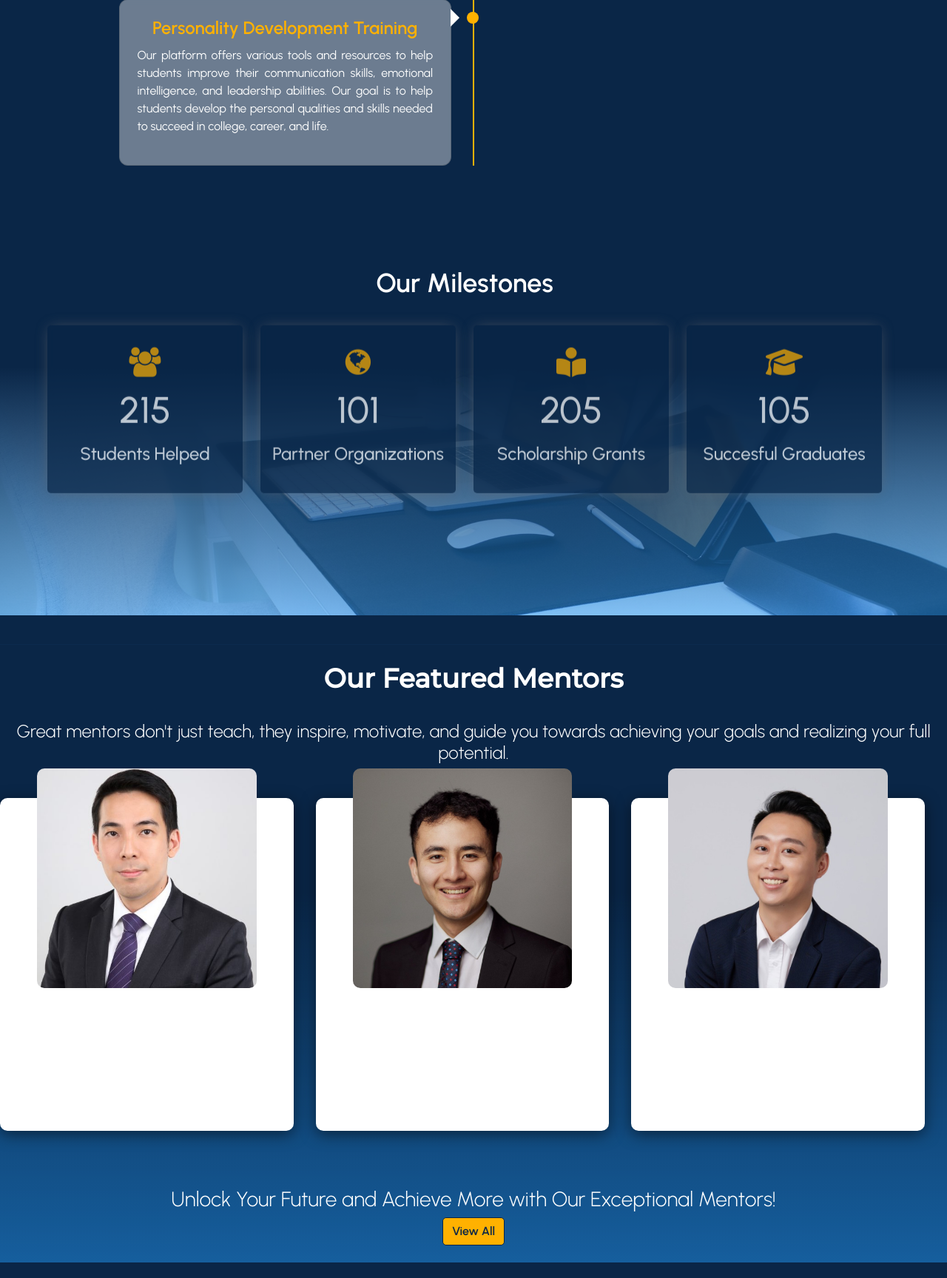
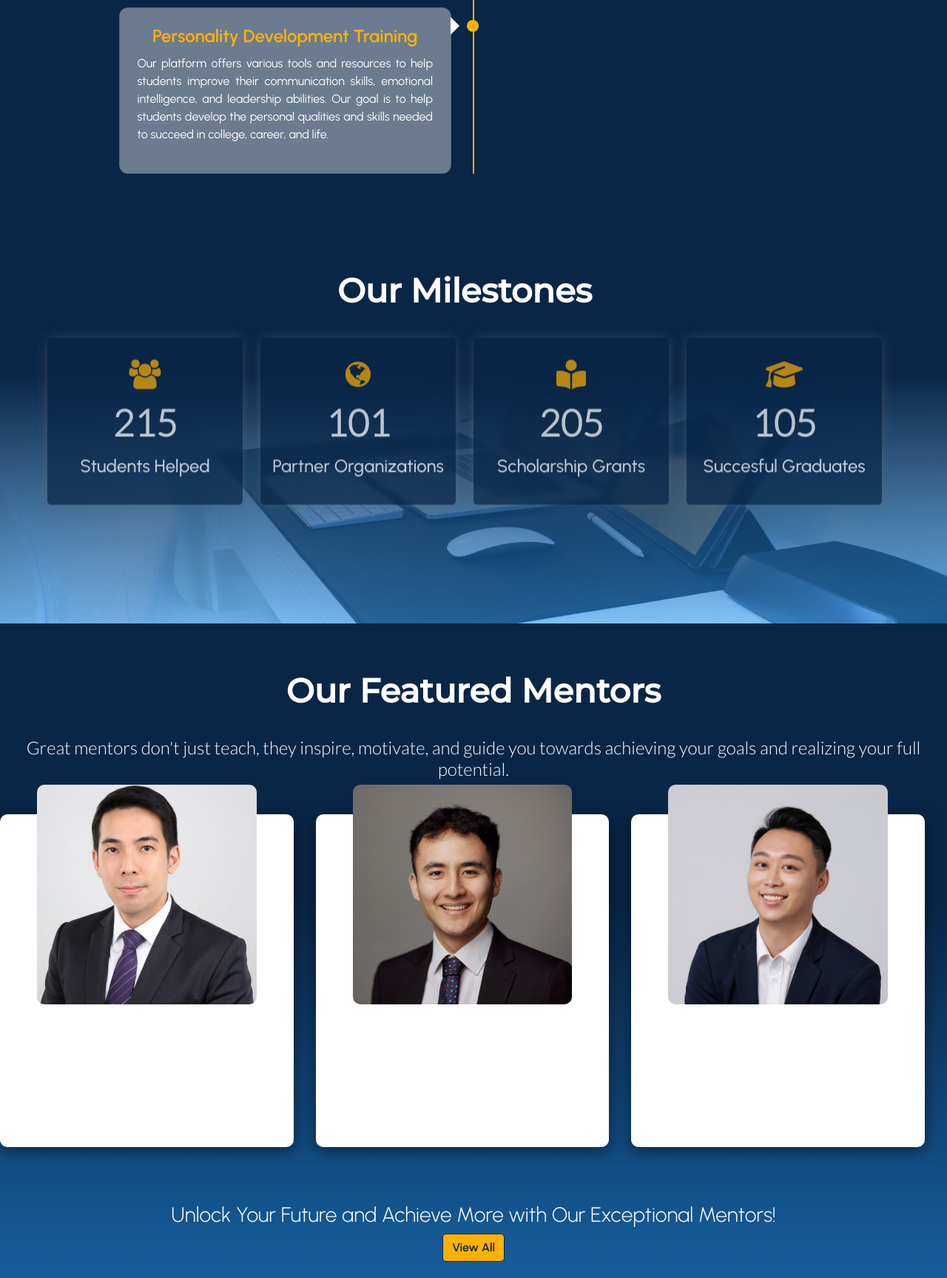
Before and after one commit to uaojayson/ScholarLink, a PHP site: page / in a window 1280 px wide. Shown: the part 1867-3595 px from the top of the page at 74% size. Before the commit the page ends 3574 px from the top, so only its background shows below. Run offline with PHP 8.4, Linux system fonts and the light colour scheme; some libraries are stand-ins or nearby versions.

Commit message:
modified:   index.css

```diff
--- a/index.css
+++ b/index.css
@@ -114,7 +114,8 @@
 }
 
 .gallery-content h1 {
-  font-size: 40px;
+  font-family: "Montserrat", sans-serif;
+  font-size: 36px;
   color: #fff;
   font-weight: 700;
   margin-bottom: 24px;
@@ -122,6 +123,7 @@
 .gallery-content p,
 h5 {
   color: #fff;
+  font-family: "lato", sans-serif;
 }
 
 .cta-mentor,
@@ -250,7 +252,8 @@
   margin: 48px auto;
 }
 .title {
-  font-size: 36px;
+  font-family: "Montserrat", sans-serif;
+  font-size: 45px;
   font-weight: 600;
   margin-bottom: 36px;
   color: var(--light);
@@ -413,6 +416,8 @@
   display: inline-block;
   margin: 15px 0;
   color: var(--light);
+  font-family: "lato", sans-serif;
+  font-weight: 600;
 }
 .counter-box .fa,
 .fa-solid {
@@ -432,7 +437,7 @@
 }
 
 .title-mentor {
-  font-size: 36px;
+  font-size: 45px;
   font-weight: 600;
   margin-bottom: 36px;
   color: var(--light);
@@ -444,6 +449,7 @@
 .subtitle-mentor {
   color: white;
   font-weight: 300;
+  font-family: "lato", sans-serif;
 }
 
 .featured-mentors {
```
